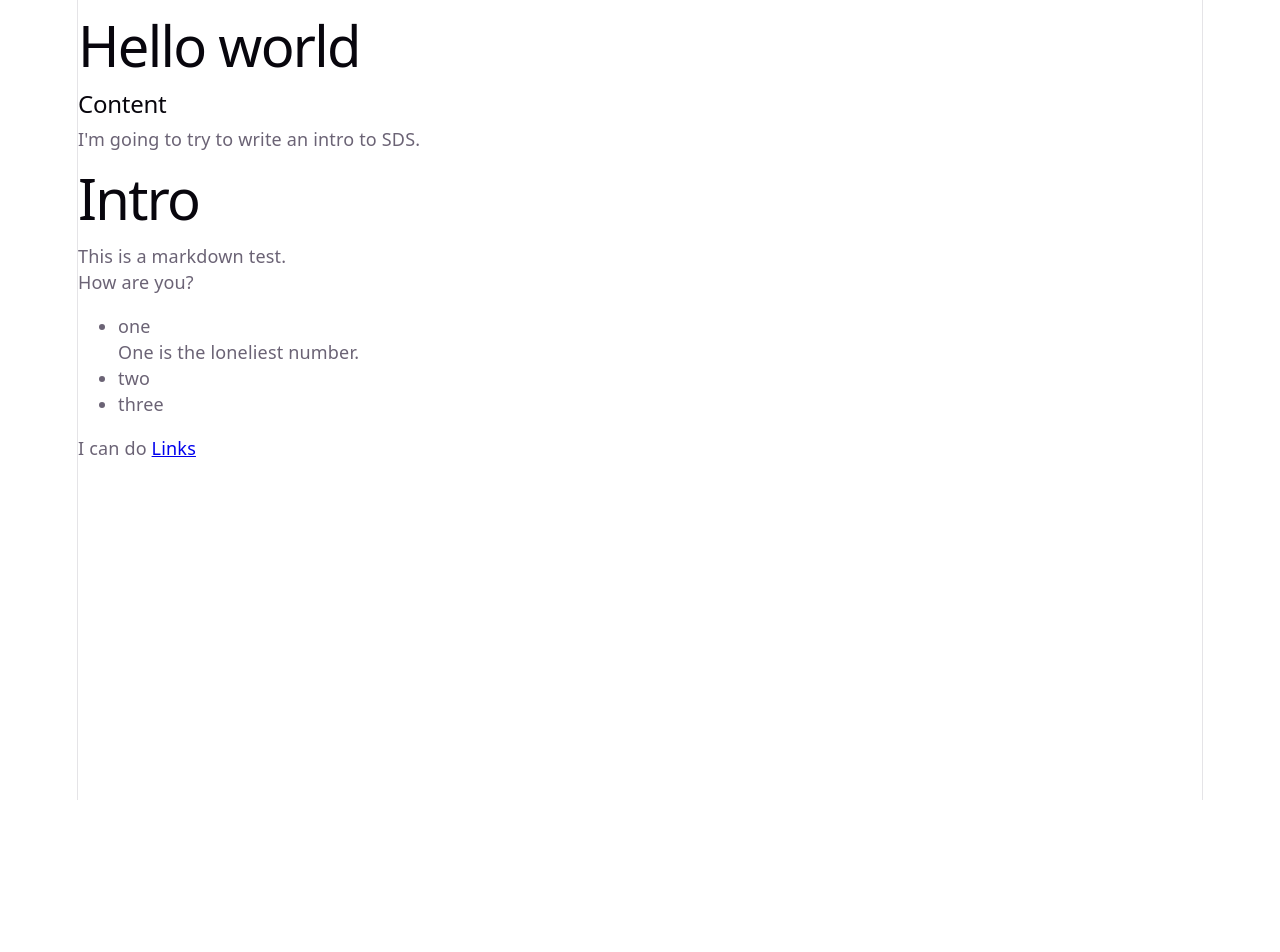
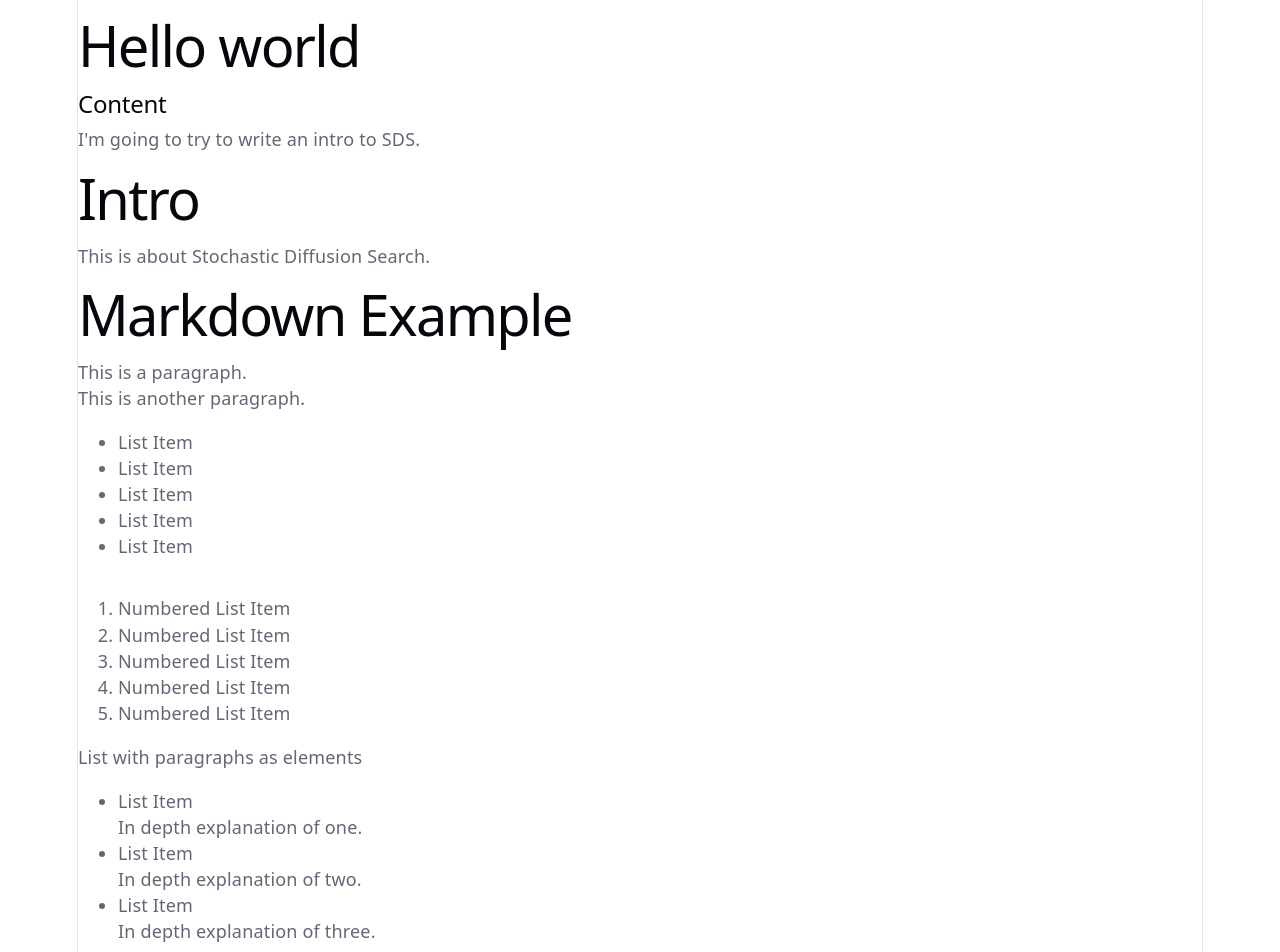
Before and after one commit to AndrewOwenMartin/bean.aomartin.co.uk, a React (Vite) app in the folder bean/: page / in a window 1280 px wide. Shown: the top 952 px of the page. Before the commit the page ends 800 px from the top, so only its background shows below. Built offline with nearby package versions, Linux system fonts and the light colour scheme.

Commit message:
Moving markdown into its own folder.

```diff
--- /dev/null
+++ b/bean/markdown/intro.md
@@ -0,0 +1,3 @@
+# Intro
+
+This is about Stochastic Diffusion Search.
--- /dev/null
+++ b/bean/markdown/markdown-example.md
@@ -0,0 +1,28 @@
+# Markdown Example
+
+This is a paragraph.
+
+This is another paragraph.
+
+- List Item
+- List Item
+- List Item
+- List Item
+- List Item
+
+1. Numbered List Item
+1. Numbered List Item
+1. Numbered List Item
+1. Numbered List Item
+1. Numbered List Item
+
+List with paragraphs as elements
+- List Item
+
+  In depth explanation of one.
+- List Item
+
+  In depth explanation of two.
+- List Item
+
+  In depth explanation of three.
--- a/bean/src/App.tsx
+++ b/bean/src/App.tsx
@@ -1,7 +1,7 @@
 import { useState } from 'react'
 import Markdown from 'react-markdown'
-import introMd from '/intro.md?raw'
-import exampleMd from '/markdown-example.md?raw'
+import introMd from '/markdown/intro.md?raw'
+import exampleMd from '/markdown/markdown-example.md?raw'
 
 function App() {
 
@@ -16,7 +16,7 @@ function App() {
       <p>I'm going to try to write an intro to SDS.</p>
       <Markdown>{introMd}</Markdown>
       </section>
-      {/*<Markdown>{exampleMd}</Markdown>*/}
+      <Markdown>{exampleMd}</Markdown>
 
     </>
   )
```
